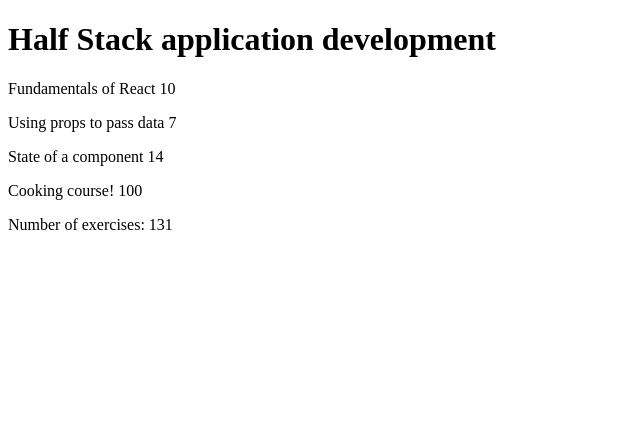
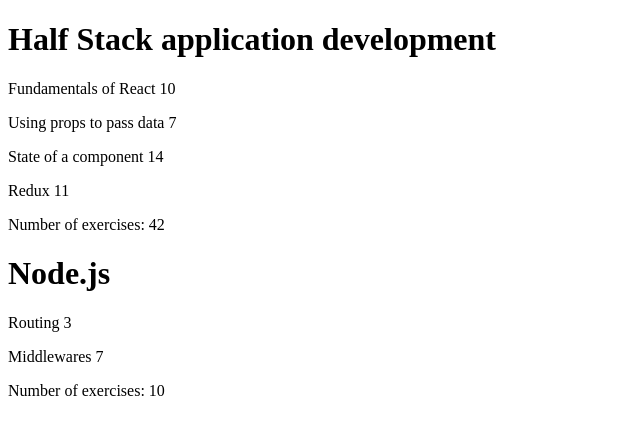
Before and after one commit to Ellureb/Full-stack-open, a React (Vite) app in the folder osa2/kurssitiedot2/: page / in a window 1280 px wide. Shown: the top 434 px of the page, without its empty margins (0-640 px from the left). Built offline with nearby package versions, Linux system fonts and the light colour scheme.

Commit message:
2.4: kurssitiedot step9

```diff
--- a/osa2/kurssitiedot2/src/App.jsx
+++ b/osa2/kurssitiedot2/src/App.jsx
@@ -43,7 +43,8 @@
 }
 
 const App = () => {
-  const course = {
+  const courses = [
+    {
       name: 'Half Stack application development',
       id: 1,
       parts: [
@@ -63,16 +64,35 @@
           id: 3
         },
         {
-        name: 'Cooking course!',
-        exercises: 100,
+          name: 'Redux',
+          exercises: 11,
           id: 4
+        }
+      ]
     },
+    {
+      name: 'Node.js',
+      id: 2,
+      parts: [
+        {
+          name: 'Routing',
+          exercises: 3,
+          id: 1
+        },
+        {
+          name: 'Middlewares',
+          exercises: 7,
+          id: 2
+        }
       ]
     }
+  ]
 
   return (
     <div>
-      <Course course={course} />
+      {courses.map(course =>
+        <Course key={course.id} course={course} />
+      )}
     </div>
   )
 }
```
Lines whose indentation alone changed are shown as unchanged.
